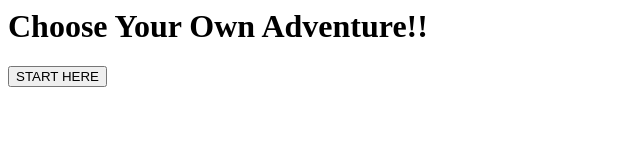
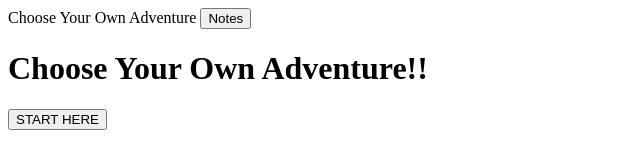
Before and after one commit to jcpask/adventure, a plain HTML site: page index.html in a window 1280 px wide. Shown: the whole page, without its empty margins (0-640 px from the left). Drawn offline with Linux system fonts and the light colour scheme.

Commit message:
Link button

```diff
--- a/index.html
+++ b/index.html
@@ -1,5 +1,7 @@
 <html>
+    <head>Choose Your Own Adventure</head>
     <body>
+        <button id="notes" onClick="notes.html">Notes</button>
         <h1>Choose Your Own Adventure!!</h1>
         <button id="firstClick" onclick="sayHi()">START HERE</button>
 
```
